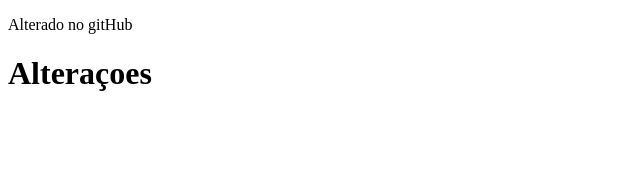
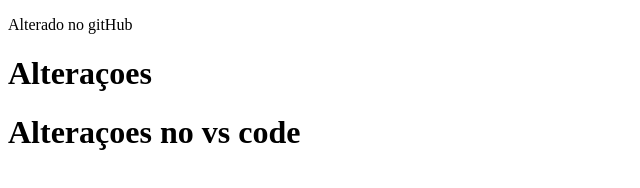
Before and after one commit to DivandMelo/Teste, a plain HTML site: page index.html in a window 1280 px wide. Shown: the whole page, without its empty margins (0-640 px from the left). Drawn offline with Linux system fonts and the light colour scheme.

Commit message:
refactor.alter index.html

```diff
--- a/index.html
+++ b/index.html
@@ -6,6 +6,7 @@
     <title>Exemplo de html</title>
     <p>Alterado no gitHub</p>
     <h1>Alteraçoes</h1>
+    <h1>Alteraçoes no vs code</h1>
 </head>
 <body>
 
```
